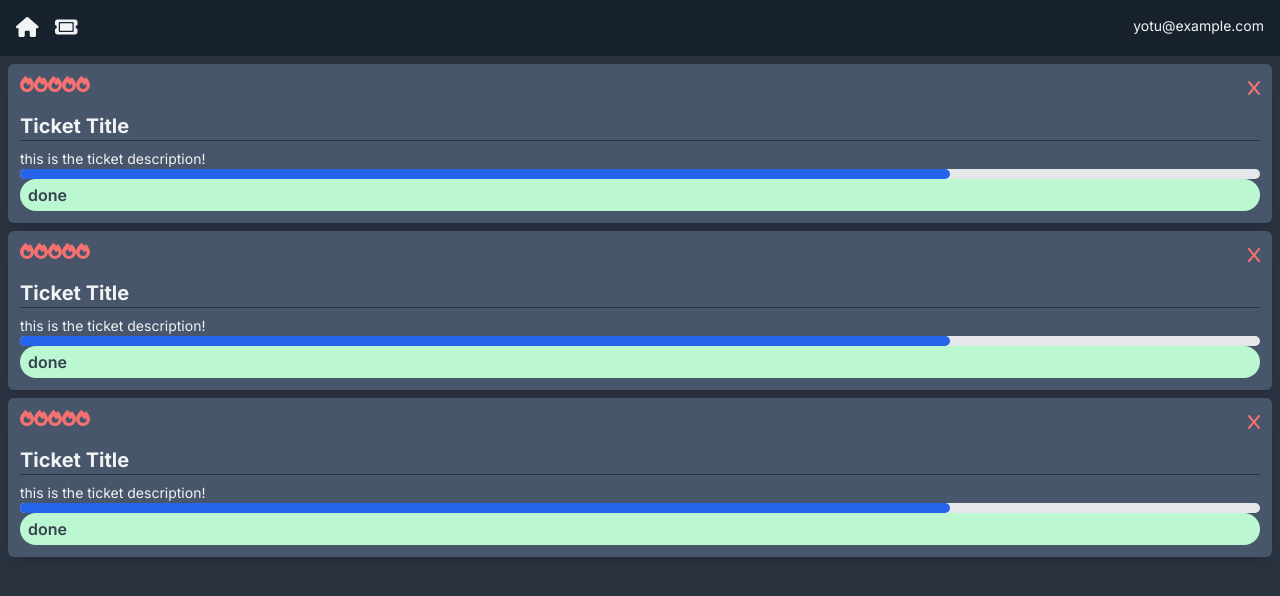
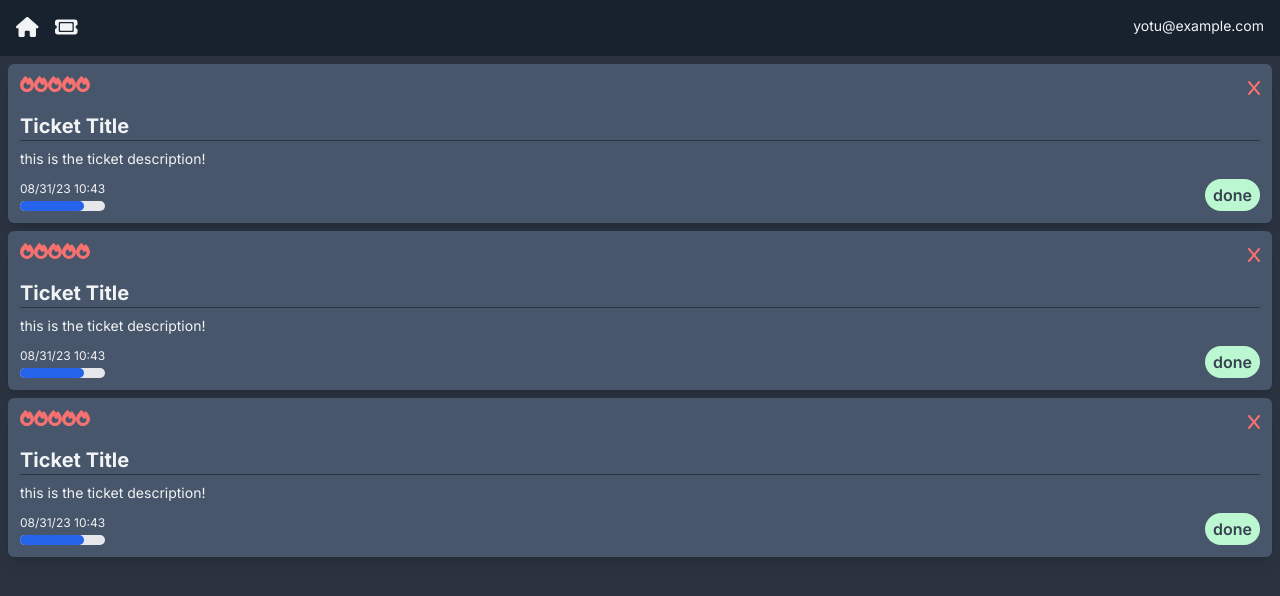
Before and after one commit to ulxsth/next-ticket-app, a Next.js app: page / in a window 1280 px wide. Shown: the top 596 px of the page. Built offline with nearby package versions, Linux system fonts and the light colour scheme.

Commit message:
update: チケットのレイアウトを整理した

```diff
--- a/app/(components)/TicketCard.jsx
+++ b/app/(components)/TicketCard.jsx
@@ -14,10 +14,18 @@
         </div>
       </div>
       <h4>Ticket Title</h4>
-      <hr className='h-px border-0 bg-page mb-2' />
-      <p className='whitespace-pre-wrap'>this is the ticket description!</p>
-      <ProgressDisplay />
-      <StatusDisplay />
+      <hr className="h-px border-0 bg-page mb-2" />
+      <p className="whitespace-pre-wrap">this is the ticket description!</p>
+      <div className="flex-grow"></div>
+      <div className="flex mt-2">
+        <div className="flex flex-col">
+          <p className='text-xs my-1'>08/31/23 10:43</p>
+          <ProgressDisplay />
+        </div>
+        <div className='ml-auto flex items-end'>
+          <StatusDisplay />
+        </div>
+      </div>
     </div>
   );
 }
```
